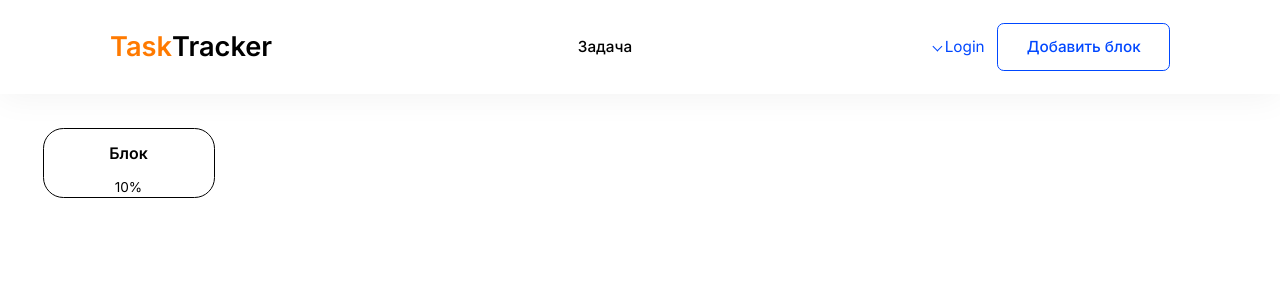
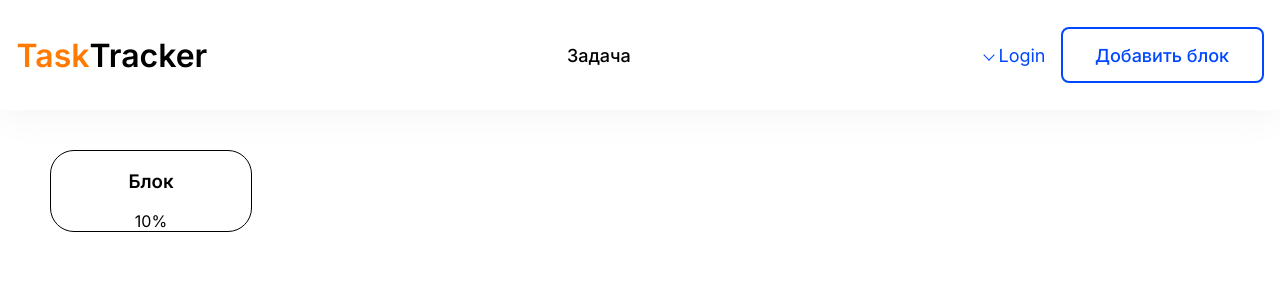
Before and after one commit to KLdevelop/task_tracker_cpt, a React (Create React App) app in the folder task_tracker/: page /taskblocks in a window 1280 px wide. Both pictures are taken after a click on the button "Добавить блок". Shown: the top 300 px of the page. Built offline with nearby package versions, Linux system fonts and the light colour scheme.

Commit message:
moving blocks are better now

```diff
--- a/task_tracker/src/pages/task_blocks/task_blocks.jsx
+++ b/task_tracker/src/pages/task_blocks/task_blocks.jsx
@@ -8,7 +8,8 @@ class BlocksPage extends Component {
         blocks: [],
         onMoveBlock: false,
         dx: 0,
-        dy: 0
+        dy: 0,
+        selBlockId: 0
     };
 
     onLoginClick = () => {
@@ -33,20 +34,21 @@ class BlocksPage extends Component {
         });
     };
 
-    onBlockDown = (e) => {
+    onBlockDown = (id, e) => {
         this.setState({
             onMoveBlock: true,
             dx: e.clientX - e.target.offsetLeft,
-            dy: e.clientY - e.target.offsetTop
+            dy: e.clientY - e.target.offsetTop,
+            selBlockId: id
         });
     };
 
-    onBlockMove = (id, e) => {
-        const { blocks, onMoveBlock, dx, dy } = this.state;
+    onBlockMove = (e) => {
+        const { blocks, onMoveBlock, dx, dy, selBlockId } = this.state;
         const deltaX = e.clientX - dx;
         const deltaY = e.clientY - dy;
-        if (onMoveBlock && deltaX >= 0 && deltaY >= 110) {
-            blocks[id].styles = {
+        if (onMoveBlock && deltaX > 0 && deltaY > 110) {
+            blocks[selBlockId].styles = {
                 top: deltaY + "px",
                 left: deltaX + "px"
             };
@@ -57,9 +59,10 @@ class BlocksPage extends Component {
     };
 
     onBlockOut = (id, e) => {
-        const { blocks, dx, dy } = this.state;
+        const { blocks, onMoveBlock, dx, dy } = this.state;
         const deltaX = e.clientX - dx;
         const deltaY = e.clientY - dy;
+        if (onMoveBlock && deltaX > 0 && deltaY > 110) {
             blocks[id].styles = {
                 top: deltaY + "px",
                 left: deltaX + "px"
@@ -67,6 +70,7 @@ class BlocksPage extends Component {
             this.setState({
                 blocks
             });
+        }
     };
 
     onBlockUp = () => {
@@ -98,12 +102,12 @@ class BlocksPage extends Component {
                         </div>
                     </div>
                 </header>
-                <div className="blocksCont">
+                <div className="blocksCont" onMouseMove={ (e) => this.onBlockMove(e) } onMouseUp={ this.onBlockUp }>
                     {
                         blocks.map((block, id) =>
                             <div key={ id }
-                                onMouseDown={ this.onBlockDown }
-                                onMouseMove={ (e) => this.onBlockMove(id, e) }
+                                onMouseDown={ (e) => this.onBlockDown(id, e) }
+                                onMouseOut={ (e) => this.onBlockOut(id, e) }
                                 onMouseUp={ this.onBlockUp }
                                 style={ block.styles }
                             >
--- a/task_tracker/src/pages/task_blocks/task_blocks.scss
+++ b/task_tracker/src/pages/task_blocks/task_blocks.scss
@@ -23,7 +23,7 @@ button {
     * {
         @include noSelect();
     }
-    zoom: 0.85;
+    //zoom: 0.85;
     * {
         font-family: $ff;
     }
@@ -35,7 +35,6 @@ button {
         background-color: rgba(0, 0, 0, 0.02);
     }
     header {
-        z-index: 9999999;
         box-shadow: 0px 4px 40px rgba(0, 0, 0, 0.05);
         background: #FFFFFF;
         height: 110px;
@@ -101,9 +100,8 @@ button {
         }
     }
     .blocksCont {
-        z-index: 0;
+        height: calc(100vh - 110px);
         div {
-            z-index: -1;
             width: 200px;
             height: 80px;
             border: 1px solid black;
```
Lines whose indentation alone changed are shown as unchanged.
